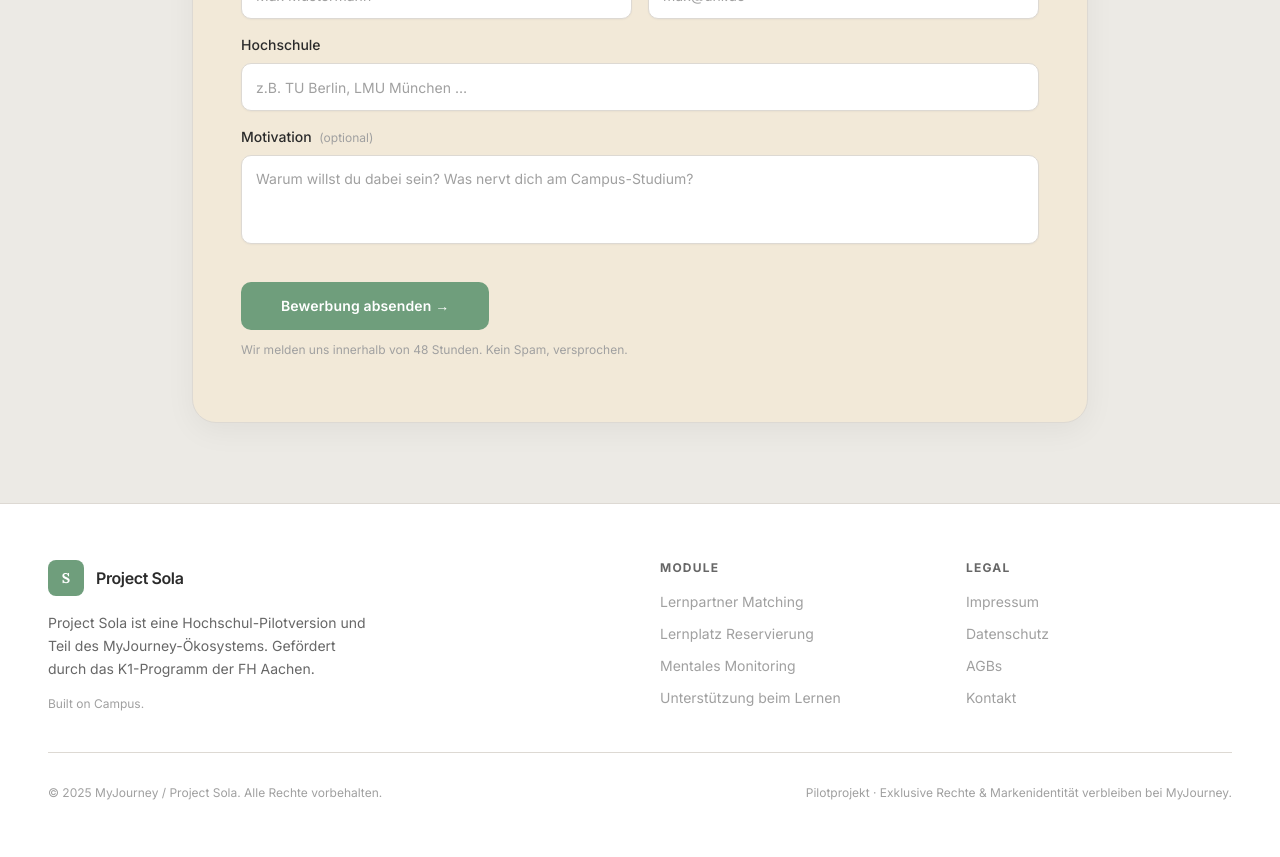
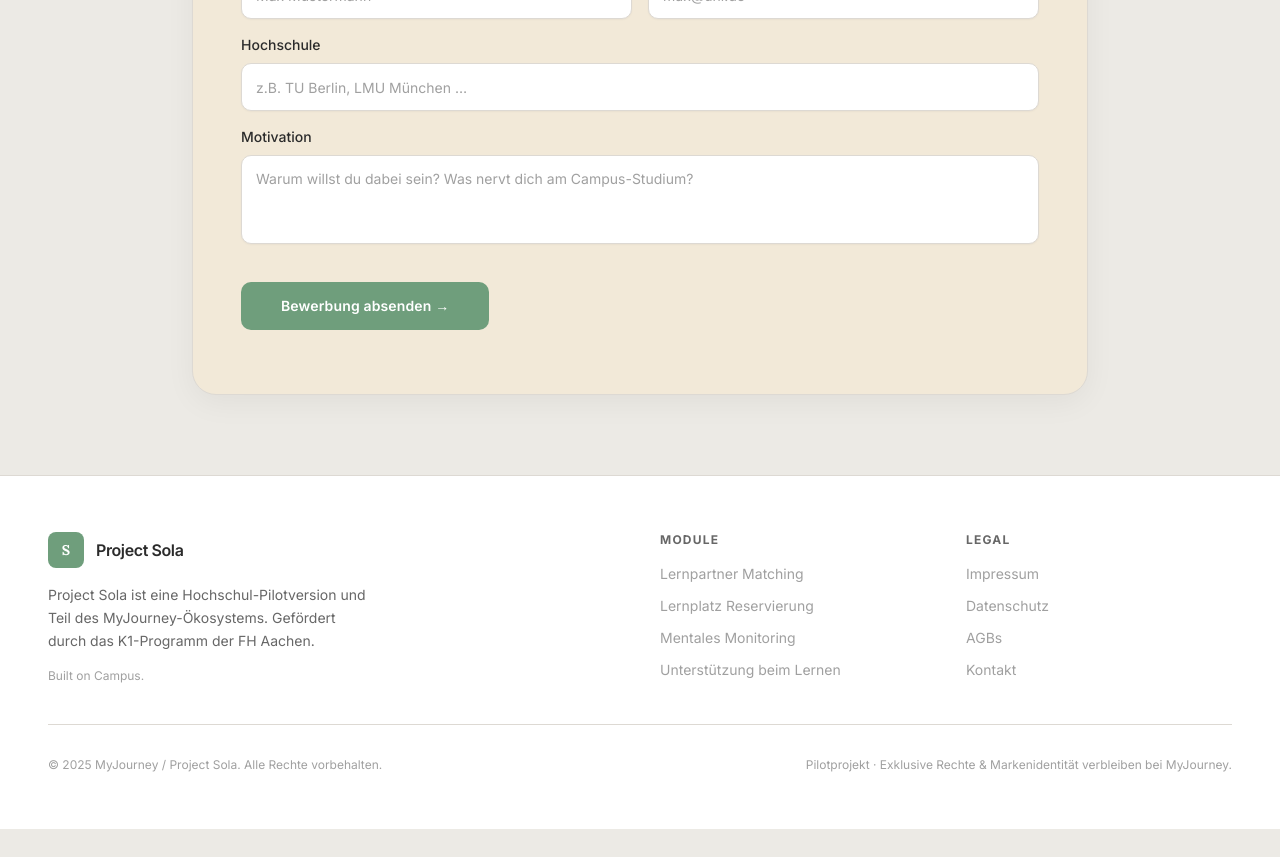
Before and after one commit to daxcodes/myjourney-landing-page, a Next.js app: page / in a window 1280 px wide. Shown: the part 4100-4957 px from the top of the page. After the commit the page ends 4929 px from the top, so only its background shows below. Built offline with nearby package versions, Linux system fonts and the light colour scheme.

Commit message:
Sola 3.0

```diff
--- a/src/app/page.tsx
+++ b/src/app/page.tsx
@@ -796,10 +796,9 @@ export default function K1LandingPage() {
                   </div>
                   <div className="sm:col-span-2">
                     <label htmlFor="motivation" className="block text-sm font-medium mb-2" style={{ color: "var(--k1-text)", fontFamily: "var(--font-body)" }}>
-                      Motivation{" "}
-                      <span className="font-normal text-xs ml-1" style={{ color: "var(--k1-muted)" }}>(optional)</span>
+                      Motivation
                     </label>
-                    <textarea id="motivation" placeholder="Warum willst du dabei sein? Was nervt dich am Campus-Studium?" rows={3} value={formState.motivation} onChange={(e) => setFormState((prev) => ({ ...prev, motivation: e.target.value }))} className="k1-textarea" />
+                    <textarea id="motivation" required placeholder="Warum willst du dabei sein? Was nervt dich am Campus-Studium?" rows={3} value={formState.motivation} onChange={(e) => setFormState((prev) => ({ ...prev, motivation: e.target.value }))} className="k1-textarea" />
                   </div>
                 </div>
 
@@ -808,9 +807,6 @@ export default function K1LandingPage() {
                   <button type="submit" id="submit-application" className="btn-primary px-10 py-3.5 text-sm" style={{ fontFamily: "var(--font-body)" }}>
                     Bewerbung absenden &rarr;
                   </button>
-                  <p className="text-xs" style={{ color: "var(--k1-muted)", fontFamily: "var(--font-body)" }}>
-                    Wir melden uns innerhalb von 48 Stunden. Kein Spam, versprochen.
-                  </p>
                 </div>
               </form>
             ) : (
```
